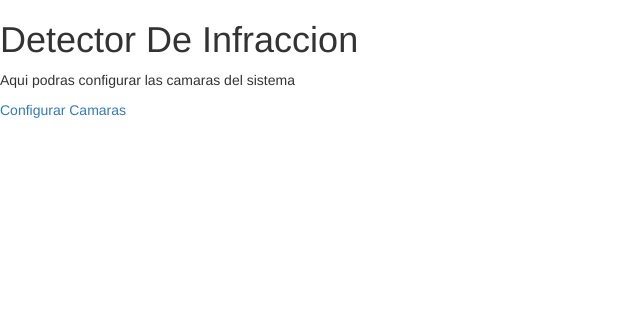
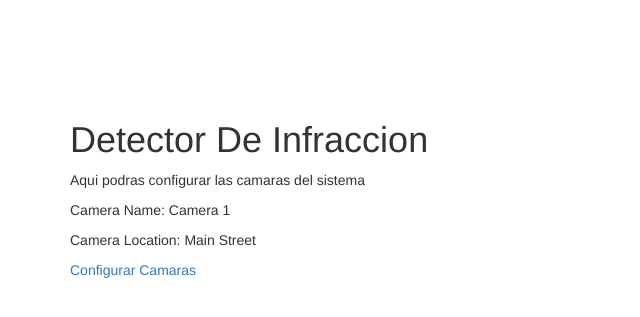
Before and after one commit to christpaul01/DetectorDeInfraccion, a Django app: page /camaras/ in a window 1280 px wide. Shown: the top 317 px of the page, without its empty margins (0-640 px from the left). Run offline with Django 5.2, Linux system fonts and the light colour scheme; some libraries are stand-ins or nearby versions.

Commit message:
Subiendo ejemplo de modelos de template

```diff
--- a/camaras/templates/configCamaras.html
+++ b/camaras/templates/configCamaras.html
@@ -11,12 +11,14 @@
             margin-top: 100px;
         }
     </style>
-
-    <h1>Detector De Infraccion</h1>
-    <p>Aqui podras configurar las camaras del sistema</p>
-    <a href="http://localhost:8000/camaras">Configurar Camaras</a>
 </head>
 <body>
-
+    <div class="container">
+        <h1>Detector De Infraccion</h1>
+        <p>Aqui podras configurar las camaras del sistema</p>
+        <p>Camera Name: {{ camera_name }}</p>
+        <p>Camera Location: {{ camera_location }}</p>
+        <a href="http://localhost:8000/camaras">Configurar Camaras</a>
+    </div>
 </body>
 </html>
--- a/camaras/views.py
+++ b/camaras/views.py
@@ -3,5 +3,8 @@ from django.http import HttpResponse
 from django.template import loader
 
 def camaras(request):
-  template = loader.get_template('configCamaras.html')
-  return HttpResponse(template.render())
+    context = {
+        'camera_name': 'Camera 1',
+        'camera_location': 'Main Street'
+    }
+    return render(request, 'configCamaras.html', context)
```
Also changed, not shown: 1 other file.
